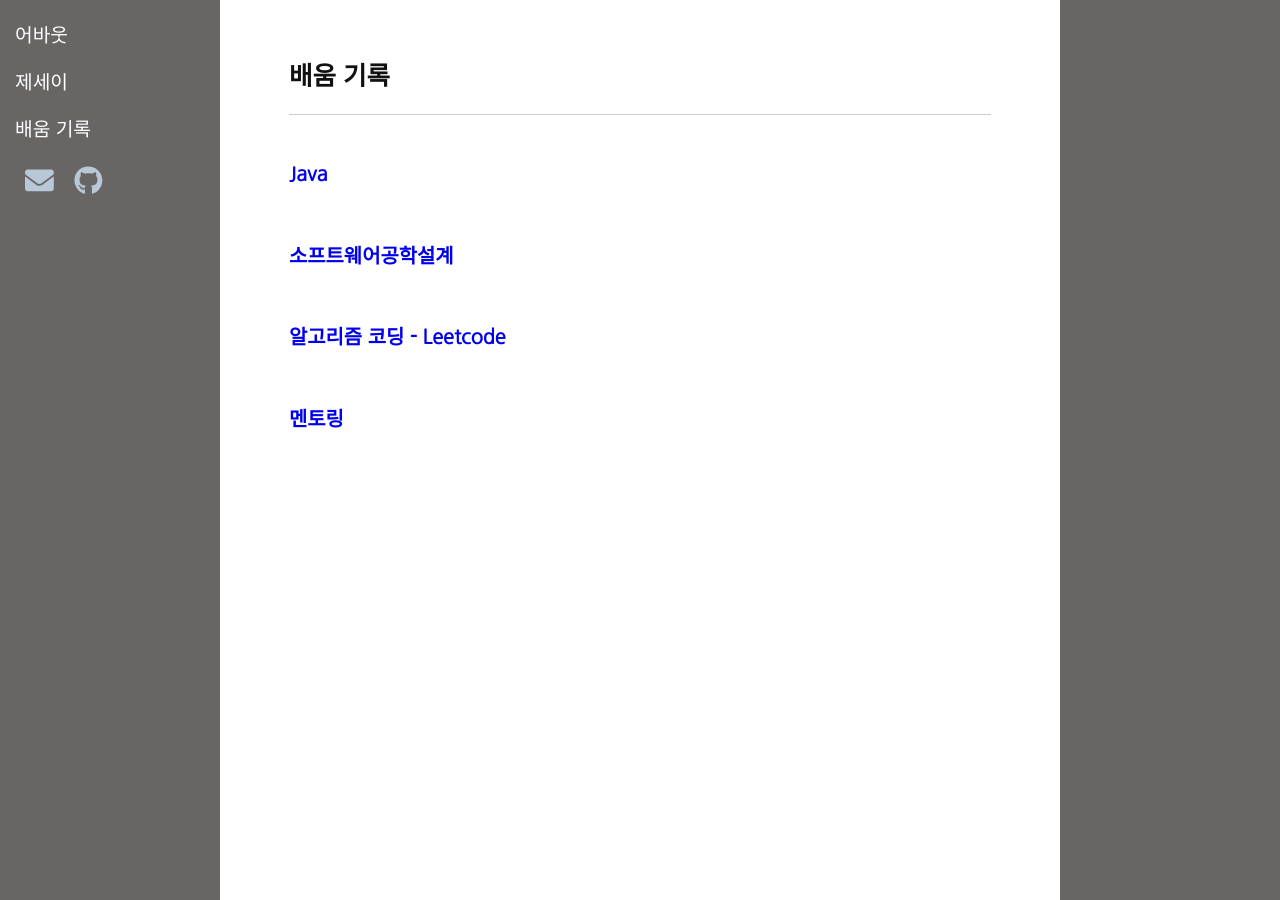
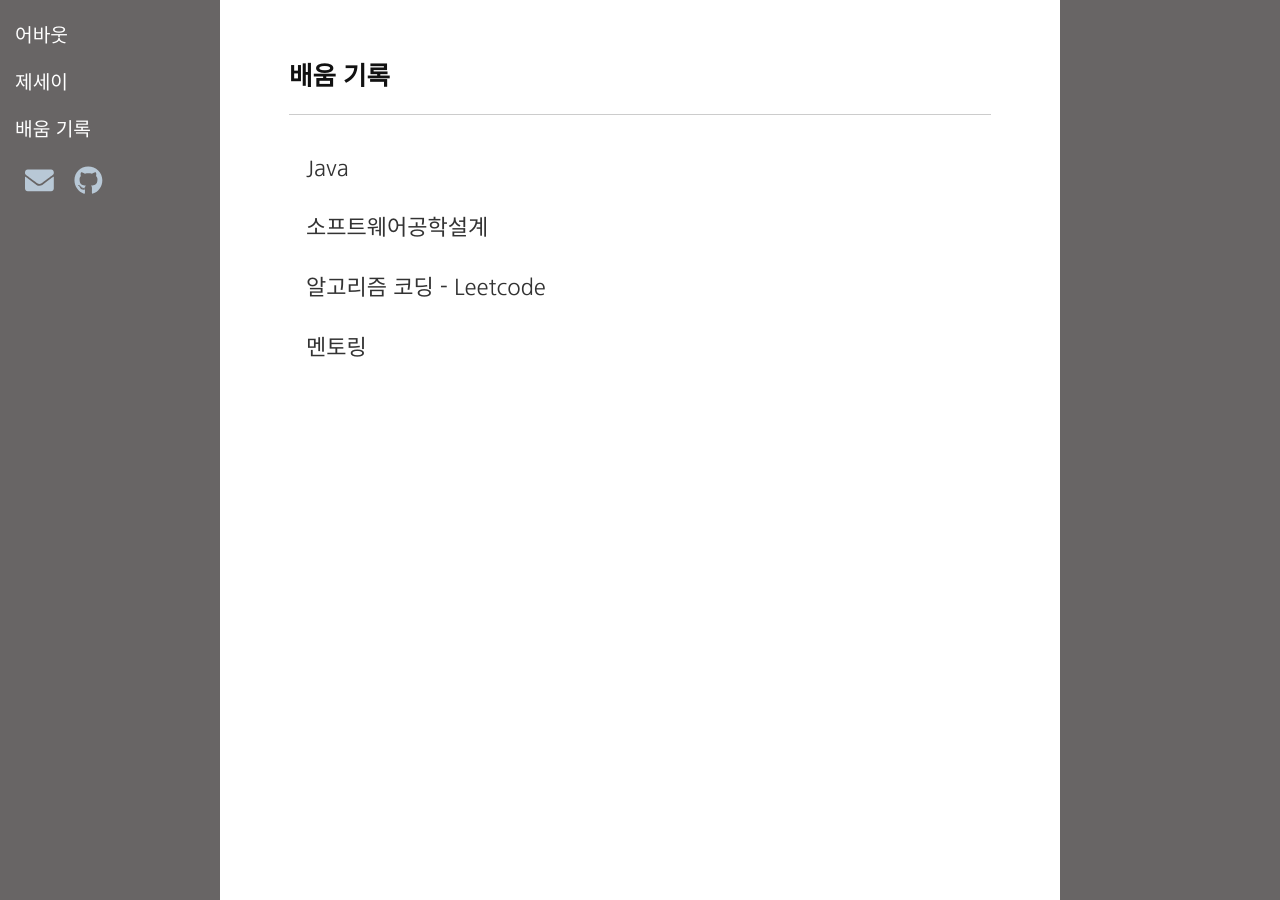
Before and after one commit to jerry92k/jerry92k.github.io, a Jekyll site: the page built from records-list.md, in a window 1280 px wide. Built offline with Jekyll 4.4.1, drawn with Linux system fonts in a browser that asks for light colours; nearby versions of some CDN libraries.

Commit message:
post 레이아웃 변경

```diff
--- a/_includes/home.html
+++ b/_includes/home.html
@@ -1,6 +1,6 @@
 <article class="post">
   <header class="post-header home">
-    <div class="post-title">Articles</div>
+    <div class="post-title">기록들</div>
   </header>
 
   <div class="post-content">
--- a/public/css/style.css
+++ b/public/css/style.css
@@ -359,6 +359,15 @@ strong {
     font-style: normal;
  }
 
+ .record-category{
+	 padding: 0 1% 0;
+ }
+
+ .category-title{
+	 padding-bottom: 2%;
+	 font-size: 20px;
+ }
+
 @media (max-width: 576px) {
 	article {
 		font-size: 0.9em;
--- a/records-list.md
+++ b/records-list.md
@@ -3,8 +3,19 @@ layout: page
 title: 배움 기록
 permalink: /records/
 ---
+<article class="post" class="record-category">
+<div class="category-title">
+<a class="post-link" href="/category/#java">Java</a>
+</div>
 
-### [Java](/category/#java)
-### [소프트웨어공학설계](/category/#se)
-### [알고리즘 코딩 - Leetcode](/category/#leetcode)
-### [멘토링](/category/#mentoring)
+<div class="category-title">
+<a class="post-link" href="/category/#se">소프트웨어공학설계</a>
+</div>
+<div class="category-title">
+<a class="post-link" href="/category/#leetcode">알고리즘 코딩 - Leetcode</a>
+</div>
+<div class="category-title">
+<a class="post-link" href="/category/#mentoring">멘토링</a>
+</div>
+
+</article>
```
Also changed, not shown: _includes/records/index.html (added, +9 -0 lines), README.md.
